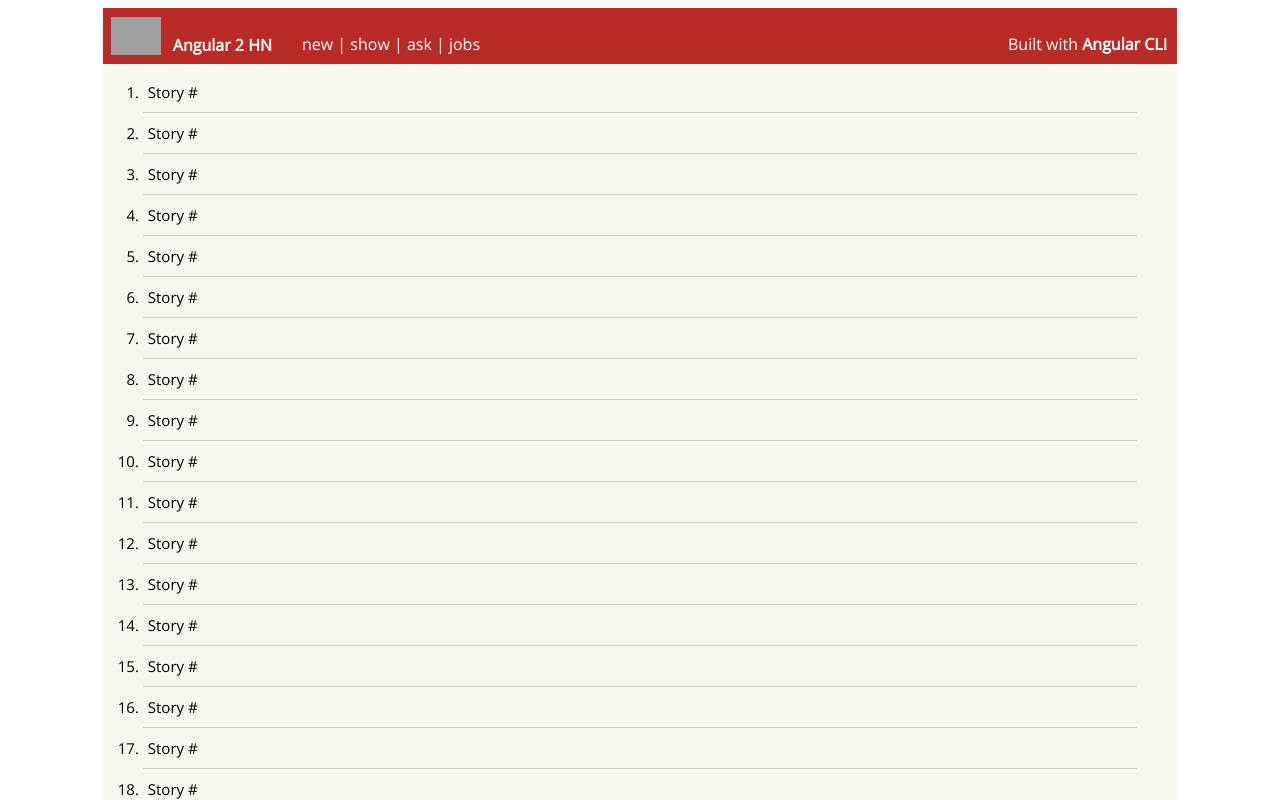
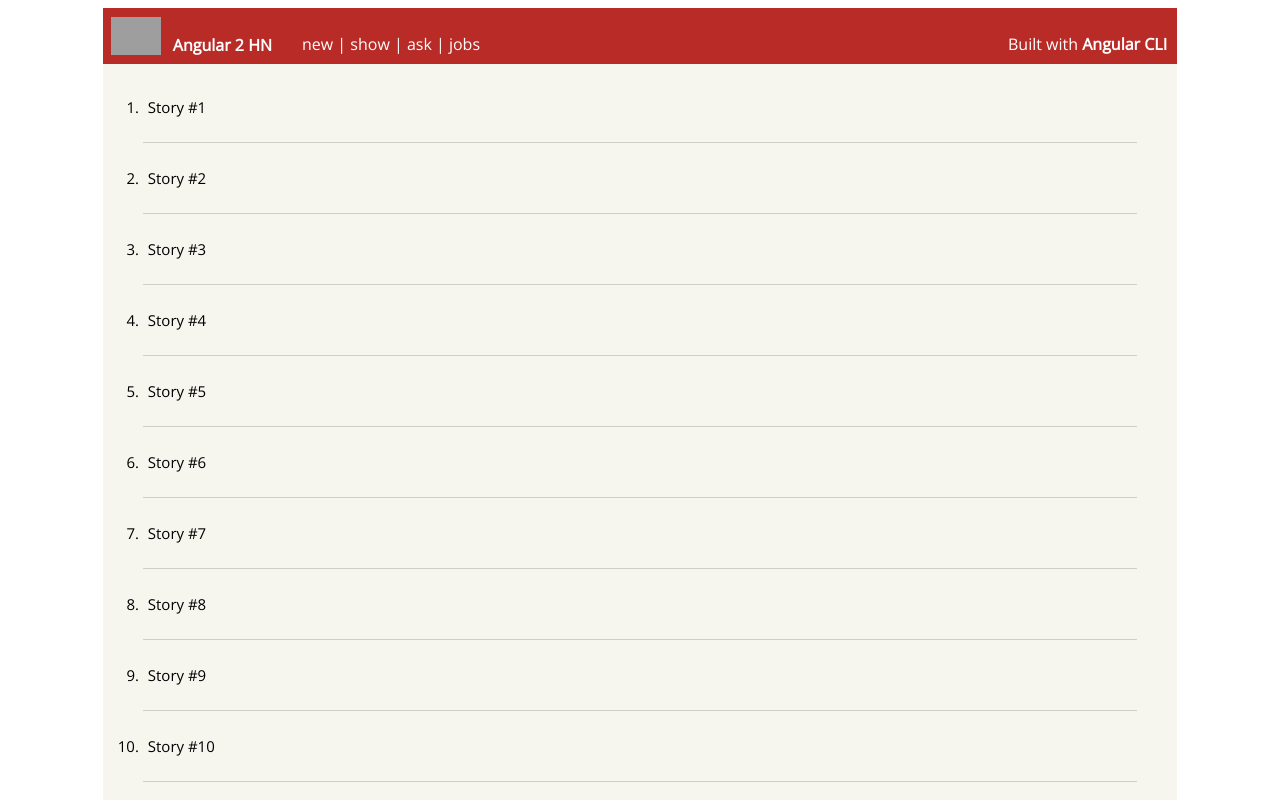
Before and after one commit to lolptdr/angular-2-hn, an Angular app: page / in a window 1280 px wide. Shown: the top 800 px of the page. Built offline with nearby package versions, Linux system fonts and the light colour scheme; grey boxes are pictures that could not be loaded.

Commit message:
Pass down itemID from new item component to stories; Story index now showing

```diff
--- a/src/app/app.module.ts
+++ b/src/app/app.module.ts
@@ -7,13 +7,15 @@
 import { HeaderComponent } from './header/header.component';
 import { StoriesComponent } from './stories/stories.component';
 import { FooterComponent } from './footer/footer.component';
+import { ItemComponent } from './item/item.component';
 
 @NgModule({
   declarations: [
     AppComponent,
     HeaderComponent,
     StoriesComponent,
-    FooterComponent
+    FooterComponent,
+    ItemComponent
   ],
   imports: [
     BrowserModule,
--- /dev/null
+++ b/src/app/item/item.component.html
@@ -0,0 +1 @@
+<p>Story #{{itemID}}</p>
--- /dev/null
+++ b/src/app/item/item.component.ts
@@ -0,0 +1,16 @@
+import { Component, Input, OnInit } from '@angular/core';
+
+@Component({
+  selector: 'item',
+  templateUrl: './item.component.html',
+  styleUrls: ['./item.component.scss']
+})
+export class ItemComponent implements OnInit {
+  @Input() itemID: number;
+
+  constructor() { }
+
+  ngOnInit() {
+  }
+
+}
--- a/src/app/stories/stories.component.html
+++ b/src/app/stories/stories.component.html
@@ -1,7 +1,7 @@
 <div class="main-content">
   <ol>
     <li *ngFor="let item of items; let i = index" class="post">
-      Story #
+      <item class="item-block" itemID="{{ i + 1 }}"></item>
     </li>
   </ol>
   <div class="nav">
```
Also changed, not shown: src/app/item/item.component.scss (added), 1 other file (tests, documents, lock files or other folders).
